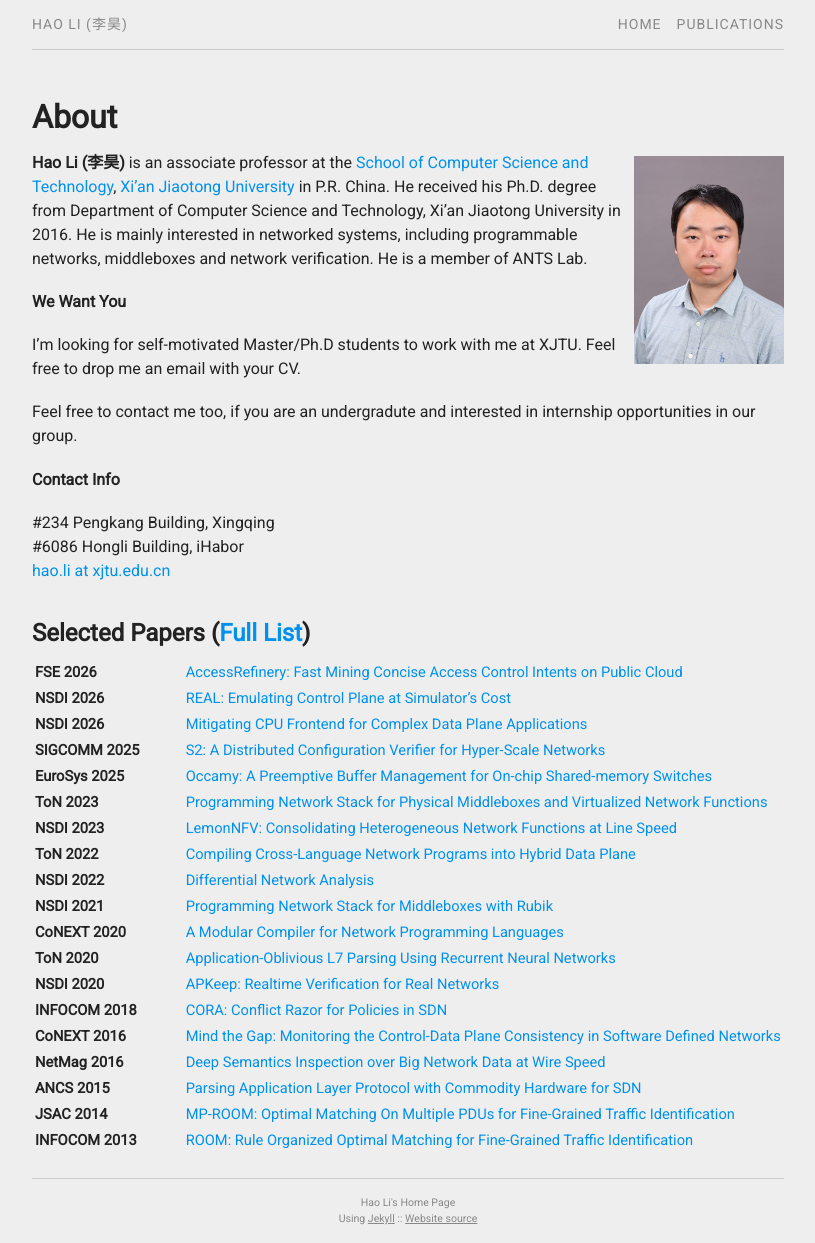
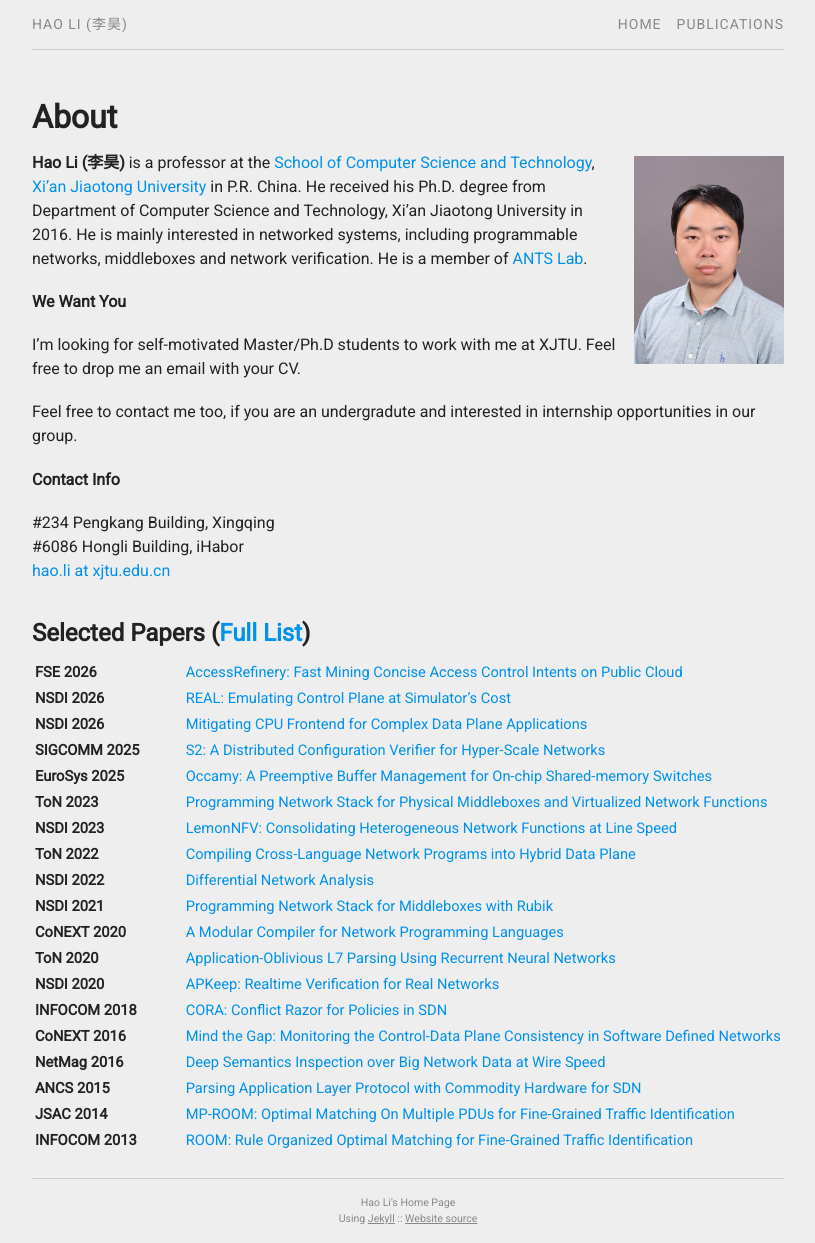
Before and after one commit to aquatoney/aquatoney.github.io, a Jekyll site: the page built from index.md, in a window 1280 px wide. Shown: the whole page, without its empty margins (232-1047 px from the left). Built offline with Jekyll 4.4.1, drawn with Linux system fonts in a browser that asks for light colours.

Commit message:
Update professor title and add ANTS Lab link

```diff
--- a/index.md
+++ b/index.md
@@ -7,11 +7,11 @@ permalink: /
 
 {% include image.html url="images/avatar.jpg" caption="" width="150px" align="right" %}
 
-**Hao Li (李昊)** is an associate professor at the [School of Computer Science and Technology](http://www.cs.xjtu.edu.cn),
+**Hao Li (李昊)** is a professor at the [School of Computer Science and Technology](http://www.cs.xjtu.edu.cn),
 [Xi'an Jiaotong University](http://www.xjtu.edu.cn) in P.R. China.
 He received his Ph.D. degree from Department of Computer Science and Technology, Xi'an Jiaotong University in 2016.
 He is mainly interested in networked systems, including programmable networks, middleboxes and network verification.
-He is a member of ANTS Lab.
+He is a member of [ANTS Lab](https://ants.xjtu.edu.cn/).
 
 
 **We Want You**
```
